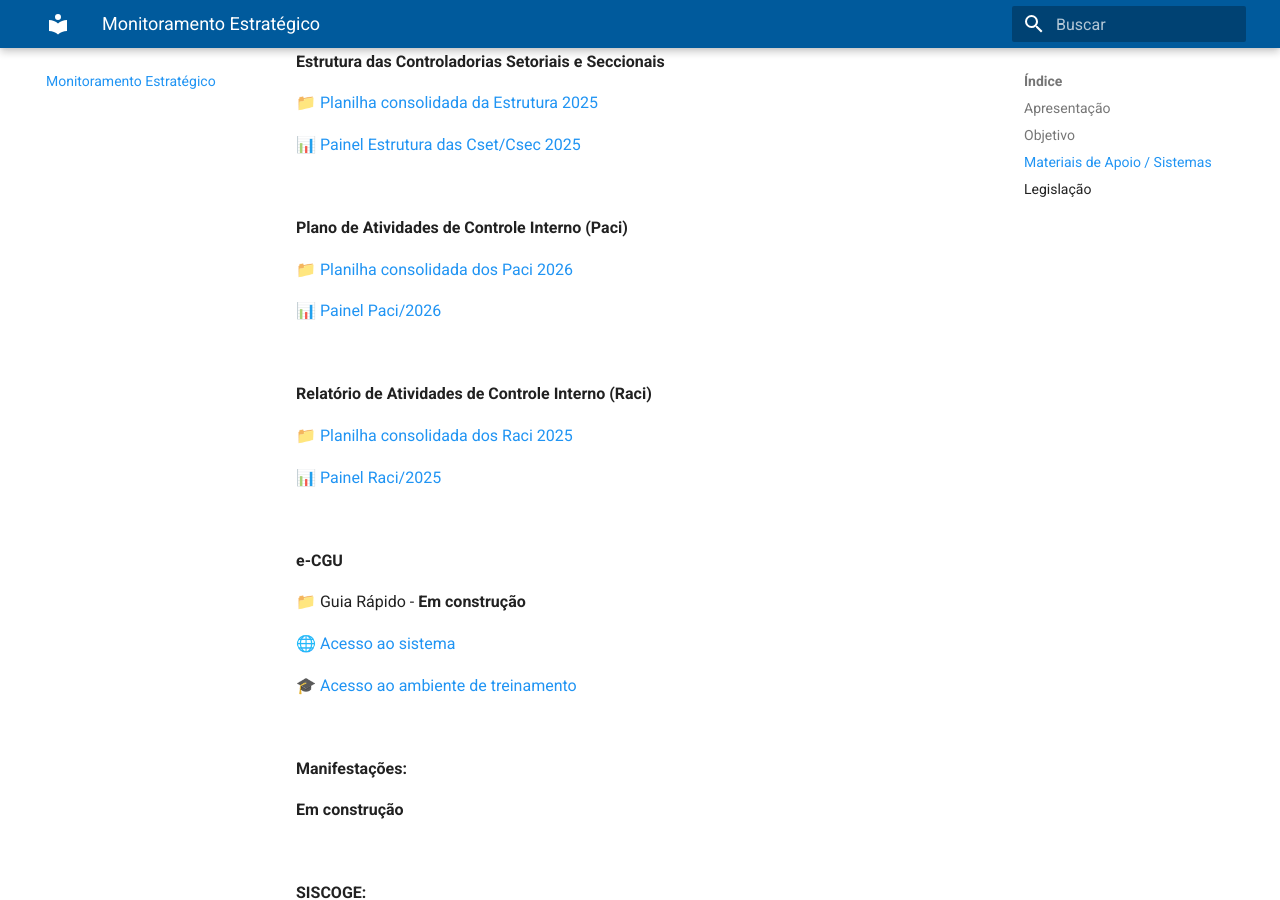
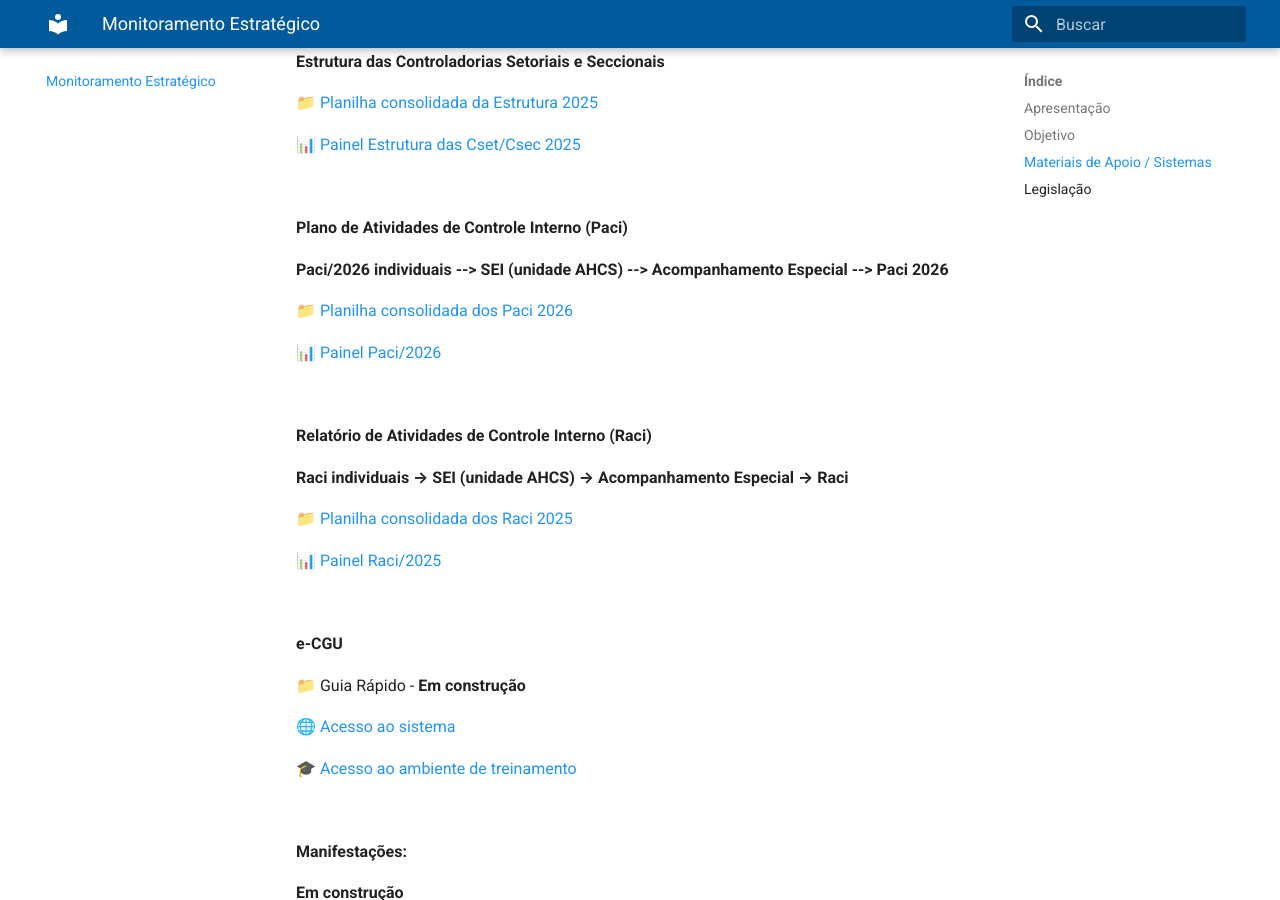
Before and after one commit to CGEMG-AHCS/guia-monitoramento-estrategico, an MkDocs documentation site: the page built from docs/monitoramento/metodologia.md, in a window 1280 px wide and 900 px high, scrolled down 1587 px. Built offline with MkDocs 1.6.1 and Material for MkDocs 9.7.7, drawn with Linux system fonts in a browser that asks for light colours.

Commit message:
Update metodologia.md

```diff
--- a/docs/monitoramento/metodologia.md
+++ b/docs/monitoramento/metodologia.md
@@ -60,6 +60,8 @@ Nesse contexto, busca:
 
 **Plano de Atividades de Controle Interno (Paci)**
 
+**Paci/2026 individuais --> SEI (unidade AHCS) --> Acompanhamento Especial --> Paci 2026**
+
 📁 [Planilha consolidada dos Paci 2026](https://cecad365.sharepoint.com/:x:/r/sites/HarmonizaoCGE/Documentos%20Compartilhados/General/1%20-%20Coordenar%20Planejamento%20Anual%20Cset-Csec/Paci%202026/Consolida%C3%A7%C3%A3o%20do%20Paci%202026/01%20Consolida%C3%A7%C3%A3o%20Paci%202026_painel.xlsx?d=wd4ab5f25c8d34477bd95baa9c697f519&csf=1&web=1&e=sOTDue)
 
 📊 [Painel Paci/2026](https://app.powerbi.com/view?r=eyJrIjoiNDYzZTNjNDktMGJkZC00NjVlLWE1ZGUtOTcxM2Q4MzA1MDkzIiwidCI6ImU1ZDNhZTdjLTliMzgtNDhkZS1hMDg3LWY2NzM0YTI4NzU3NCJ9)
@@ -67,6 +69,8 @@ Nesse contexto, busca:
 <br>
 
 **Relatório de Atividades de Controle Interno (Raci)**
+
+**Raci individuais → SEI (unidade AHCS) → Acompanhamento Especial → Raci**
 
 📁 [Planilha consolidada dos Raci 2025](https://cecad365.sharepoint.com/:x:/r/sites/HarmonizaoCGE/Documentos%20Compartilhados/General/2%20-%20Monitorar%20Atividades%20Cset-Csec%20Execu%C3%A7%C3%A3o%20PACI/2.5.2%20-%20Apura%C3%A7%C3%A3o%20Indicador%20Programa%20004%20do%20PPAG/2025/Indicador%20Programa%20004/01%20Consolida%C3%A7%C3%A3o%20Raci%202025%20-%20geral_Painel.xlsx?d=wf00640d539f4423eb068697a5620b5cb&csf=1&web=1&e=cIaI7b)
 
```
